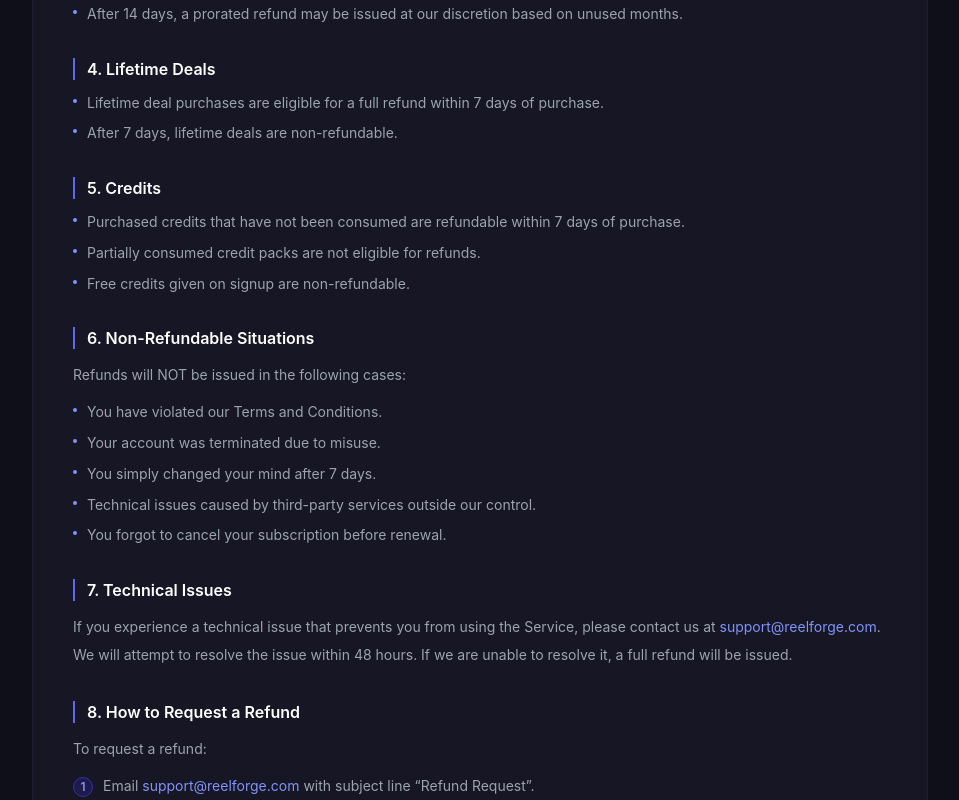
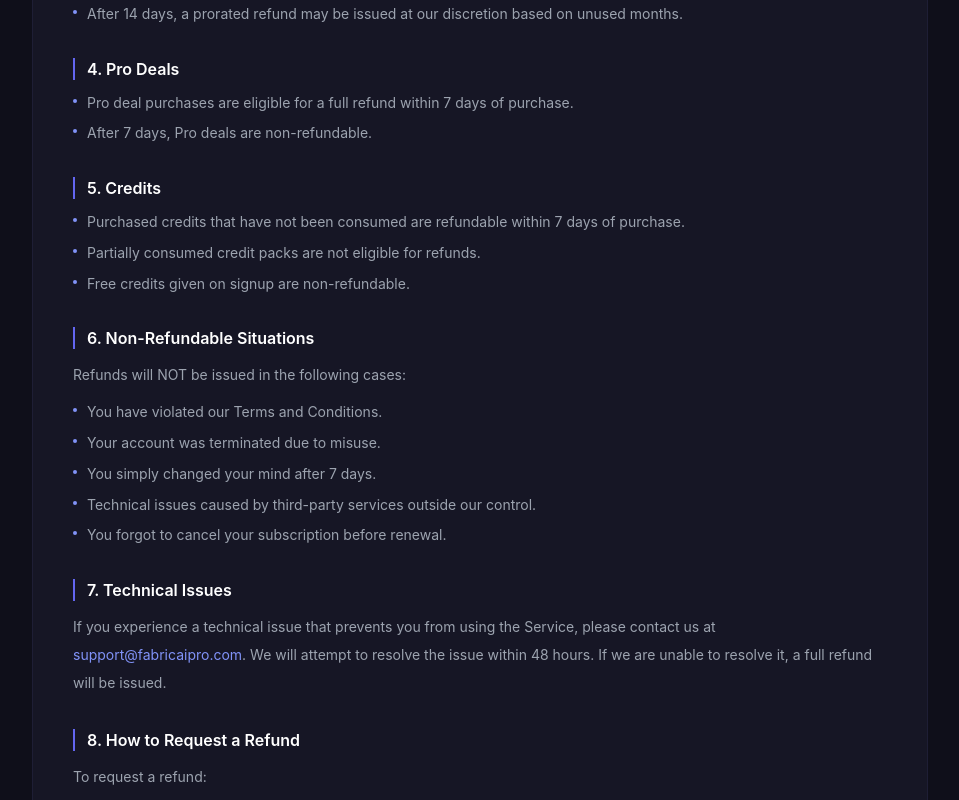
Before and after one commit to prineee/reel-forge, a Next.js app: page /refund in a window 1280 px wide. Shown: the part 920-1720 px from the top of the page, without its empty margins (160-1119 px from the left). Built offline with nearby package versions, Linux system fonts and the light colour scheme.

Commit message:
JVZoo compliance fixes

```diff
--- a/app/(dashboard)/billing/page.tsx
+++ b/app/(dashboard)/billing/page.tsx
@@ -11,7 +11,7 @@ import { cn } from '@/lib/utils'
 export const metadata = { title: 'Billing' }
 
 const FREE_FEATURES = [
-  '10 lifetime credits',
+  '10 Pro credits',
   '720p exports',
   'Watermarked output',
   'Community support',
--- a/app/cancellation/page.tsx
+++ b/app/cancellation/page.tsx
@@ -14,7 +14,7 @@ export default function CancellationPage() {
       <MetaGrid>
         <MetaItem label="Effective Date" value="May 28, 2026" />
         <MetaItem label="Website"        value="reelforge.fabricaipro.com" />
-        <MetaItem label="Contact"        value="support@reelforge.com" href="mailto:support@reelforge.com" />
+        <MetaItem label="Contact"        value="support@fabricaipro.com" href="mailto:support@fabricaipro.com" />
       </MetaGrid>
 
       <Section number={1} title="Overview">
@@ -29,7 +29,7 @@ export default function CancellationPage() {
         <Bullets items={[
           <><Bold>Self-service:</Bold> Go to Dashboard → Billing → Cancel Subscription.</>,
           <><Bold>Email:</Bold> Send a cancellation request to{' '}
-            <EmailLink address="support@reelforge.com" /> with your registered email.</>,
+            <EmailLink address="support@fabricaipro.com" /> with your registered email.</>,
         ]} />
         <P>Cancellations are processed immediately upon request.</P>
       </Section>
@@ -48,7 +48,7 @@ export default function CancellationPage() {
         <Bullets items={[
           'Cancel anytime before your next renewal date to avoid being charged.',
           <>If you cancel on your renewal date, you may still be charged for that cycle. Contact us
-            immediately at <EmailLink address="support@reelforge.com" /> for assistance.</>,
+            immediately at <EmailLink address="support@fabricaipro.com" /> for assistance.</>,
         ]} />
       </Section>
 
@@ -60,9 +60,9 @@ export default function CancellationPage() {
         ]} />
       </Section>
 
-      <Section number={6} title="Lifetime Deals">
+      <Section number={6} title="Pro Deals">
         <Bullets items={[
-          'Lifetime deals are not subject to cancellation as there is no recurring billing.',
+          'Pro deals are not subject to cancellation as there is no recurring billing.',
           'Account access remains active permanently unless terminated for Terms violations.',
         ]} />
       </Section>
@@ -72,7 +72,7 @@ export default function CancellationPage() {
           If you wish to permanently delete your account and all associated data:
         </P>
         <Steps items={[
-          <>Email <EmailLink address="support@reelforge.com" /> with subject &ldquo;Account Deletion Request&rdquo;.</>,
+          <>Email <EmailLink address="support@fabricaipro.com" /> with subject &ldquo;Account Deletion Request&rdquo;.</>,
           'We will permanently delete your account within 7 business days.',
           'This action is irreversible — all your projects, content, and data will be permanently removed.',
           'Any active subscription will be cancelled automatically.',
@@ -99,7 +99,7 @@ export default function CancellationPage() {
       <Section number={10} title="Contact">
         <P>
           For cancellation assistance, contact us at{' '}
-          <EmailLink address="support@reelforge.com" />.
+          <EmailLink address="support@fabricaipro.com" />.
         </P>
       </Section>
     </PolicyPage>
--- a/app/jvzoo/page.tsx
+++ b/app/jvzoo/page.tsx
@@ -340,7 +340,7 @@ export default function JVZooPage() {
 
 </div>
 
-Support: support@reelforge.com
+Support: support@fabricaipro.com
 
     Disclaimer
   </h3>
--- a/app/page.tsx
+++ b/app/page.tsx
@@ -25,7 +25,7 @@ const STATS = [
 ]
 
 const PLANS = [
-  { name: 'Free',    priceINR: null,     priceUSD: null,  credits: 10,   features: ['10 lifetime credits', '720p exports', 'Watermarked output', 'Community support'],          cta: 'Start Free',   href: '/register', highlight: false },
+  { name: 'Free',    priceINR: null,     priceUSD: null,  credits: 10,   features: ['10 Pro credits', '720p exports', 'Watermarked output', 'Community support'],          cta: 'Start Free',   href: '/register', highlight: false },
   { name: 'Starter', priceINR: '₹499',   priceUSD: '$6',  credits: 100,  features: ['100 credits', '1080p exports', 'All content tools', 'Email support'],                     cta: 'Get Starter',  href: '/register', highlight: false },
   { name: 'Pro',     priceINR: '₹1,499', priceUSD: '$18', credits: 500,  features: ['500 credits', '4K exports', 'All content tools', 'Priority support', 'Affiliate program'],cta: 'Get Pro',      href: '/register', highlight: true  },
   { name: 'Agency',  priceINR: '₹4,999', priceUSD: '$60', credits: 2000, features: ['2,000 credits', '4K exports', 'API access', 'Dedicated manager', 'Custom branding'],      cta: 'Get Agency',   href: '/register', highlight: false },
@@ -72,7 +72,7 @@ const FAQS = [
   { q: 'Can I add captions to my reels?',         a: 'Yes! ReelForge includes a free caption burner with 6 styles including TikTok-style, karaoke, bold white, and yellow captions.' },
   { q: 'Does ReelForge support multiple languages?', a: 'ReelForge generates scripts in English and supports voiceovers in 6 different voice styles. Multi-language support is coming soon.' },
   { q: 'What is the HeyGen avatar feature?',      a: 'The HeyGen integration lets you create talking avatar videos where an AI presenter reads your script with realistic lip-sync — perfect for faceless content creators.' },
-  { q: 'How many reels can I create per month?',  a: 'It depends on your plan. Free users get 10 lifetime credits. Pro users get 500 credits per month (100 reels). Agency users get 2,000 credits per month.' },
+  { q: 'How many reels can I create per month?',  a: 'It depends on your plan. Free users get 10 Pro credits. Pro users get 500 credits per month (100 reels). Agency users get 2,000 credits per month.' },
 ]
 
 const jsonLd = {
@@ -569,7 +569,7 @@ export default function HomePage() {
   </Link>
 
   <a
-    href="mailto:support@reelforge.com"
+    href="mailto:support@fabricaipro.com"
     className="hover:text-white transition-colors"
   >
     Contact
--- a/app/privacy/page.tsx
+++ b/app/privacy/page.tsx
@@ -14,7 +14,7 @@ export default function PrivacyPage() {
       <MetaGrid>
         <MetaItem label="Effective Date" value="May 28, 2026" />
         <MetaItem label="Website"        value="reelforge.fabricaipro.com" />
-        <MetaItem label="Contact"        value="support@reelforge.com" href="mailto:support@reelforge.com" />
+        <MetaItem label="Contact"        value="support@fabricaipro.com" href="mailto:support@fabricaipro.com" />
       </MetaGrid>
 
       <Section number={1} title="Introduction">
@@ -90,7 +90,7 @@ export default function PrivacyPage() {
         ]} />
         <P>
           To exercise these rights, email us at{' '}
-          <EmailLink address="support@reelforge.com" />.
+          <EmailLink address="support@fabricaipro.com" />.
         </P>
       </Section>
 
@@ -118,7 +118,7 @@ export default function PrivacyPage() {
       <Section number={11} title="Contact">
         <P>
           For privacy-related concerns, contact us at{' '}
-          <EmailLink address="support@reelforge.com" />.
+          <EmailLink address="support@fabricaipro.com" />.
         </P>
       </Section>
     </PolicyPage>
--- a/app/refund/page.tsx
+++ b/app/refund/page.tsx
@@ -14,7 +14,7 @@ export default function RefundPage() {
       <MetaGrid>
         <MetaItem label="Effective Date" value="May 28, 2026" />
         <MetaItem label="Website"        value="reelforge.fabricaipro.com" />
-        <MetaItem label="Contact"        value="support@reelforge.com" href="mailto:support@reelforge.com" />
+        <MetaItem label="Contact"        value="support@fabricaipro.com" href="mailto:support@fabricaipro.com" />
       </MetaGrid>
 
       <Section number={1} title="Overview">
@@ -40,10 +40,10 @@ export default function RefundPage() {
         ]} />
       </Section>
 
-      <Section number={4} title="Lifetime Deals">
+      <Section number={4} title="Pro Deals">
         <Bullets items={[
-          'Lifetime deal purchases are eligible for a full refund within 7 days of purchase.',
-          'After 7 days, lifetime deals are non-refundable.',
+          'Pro deal purchases are eligible for a full refund within 7 days of purchase.',
+          'After 7 days, Pro deals are non-refundable.',
         ]} />
       </Section>
 
@@ -69,7 +69,7 @@ export default function RefundPage() {
       <Section number={7} title="Technical Issues">
         <P>
           If you experience a technical issue that prevents you from using the Service, please
-          contact us at <EmailLink address="support@reelforge.com" />. We will attempt to resolve
+          contact us at <EmailLink address="support@fabricaipro.com" />. We will attempt to resolve
           the issue within 48 hours. If we are unable to resolve it, a full refund will be issued.
         </P>
       </Section>
@@ -77,7 +77,7 @@ export default function RefundPage() {
       <Section number={8} title="How to Request a Refund">
         <P>To request a refund:</P>
         <Steps items={[
-          <>Email <EmailLink address="support@reelforge.com" /> with subject line &ldquo;Refund Request&rdquo;.</>,
+          <>Email <EmailLink address="support@fabricaipro.com" /> with subject line &ldquo;Refund Request&rdquo;.</>,
           'Include your registered email address and order ID.',
           'Briefly describe the reason for your refund request.',
           'We will process eligible refunds within 5–7 business days.',
@@ -88,7 +88,7 @@ export default function RefundPage() {
       <Section number={9} title="Contact">
         <P>
           For refund queries, contact us at{' '}
-          <EmailLink address="support@reelforge.com" />.
+          <EmailLink address="support@fabricaipro.com" />.
         </P>
       </Section>
     </PolicyPage>
--- a/app/terms/page.tsx
+++ b/app/terms/page.tsx
@@ -15,7 +15,7 @@ export default function TermsPage() {
         <MetaItem label="Effective Date" value="May 28, 2026" />
         <MetaItem label="Website"        value="reelforge.fabricaipro.com" />
         <MetaItem label="Company"        value="AI ReelForge" />
-        <MetaItem label="Contact"        value="support@reelforge.com" href="mailto:support@reelforge.com" />
+        <MetaItem label="Contact"        value="support@fabricaipro.com" href="mailto:support@fabricaipro.com" />
       </MetaGrid>
 
       <Section number={1} title="Acceptance of Terms">
@@ -48,7 +48,7 @@ export default function TermsPage() {
           'AI ReelForge operates on a subscription and credit-based model.',
           'Credits are consumed per action: captions (1 credit), thumbnails (1 credit), voiceovers (2 credits), and reels (5 credits).',
           'Credits do not carry over to the next billing cycle unless otherwise stated.',
-          'Lifetime deal credits are non-expiring.',
+          'Pro deal credits are non-expiring.',
           'We reserve the right to modify credit pricing with 30 days notice.',
         ]} />
       </Section>
@@ -112,7 +112,7 @@ export default function TermsPage() {
       <Section number={12} title="Contact">
         <P>
           For questions regarding these Terms, contact us at{' '}
-          <EmailLink address="support@reelforge.com" />.
+          <EmailLink address="support@fabricaipro.com" />.
         </P>
       </Section>
     </PolicyPage>
--- a/components/PolicyPage.tsx
+++ b/components/PolicyPage.tsx
@@ -80,7 +80,7 @@ export default function PolicyPage({ title, badge, effectiveDate, children }: Po
             <Link href="/privacy"      className="hover:text-white transition-colors">Privacy</Link>
             <Link href="/refund"       className="hover:text-white transition-colors">Refund</Link>
             <Link href="/cancellation" className="hover:text-white transition-colors">Cancellation</Link>
-            <a href="mailto:support@reelforge.com" className="hover:text-white transition-colors">Contact</a>
+            <a href="mailto:support@fabricaipro.com" className="hover:text-white transition-colors">Contact</a>
           </div>
         </div>
       </footer>
```
Also changed, not shown: app/(dashboard)/billing/BillingClient.tsx (+8 -8 lines), lib/plans.ts (+5 -5 lines).
